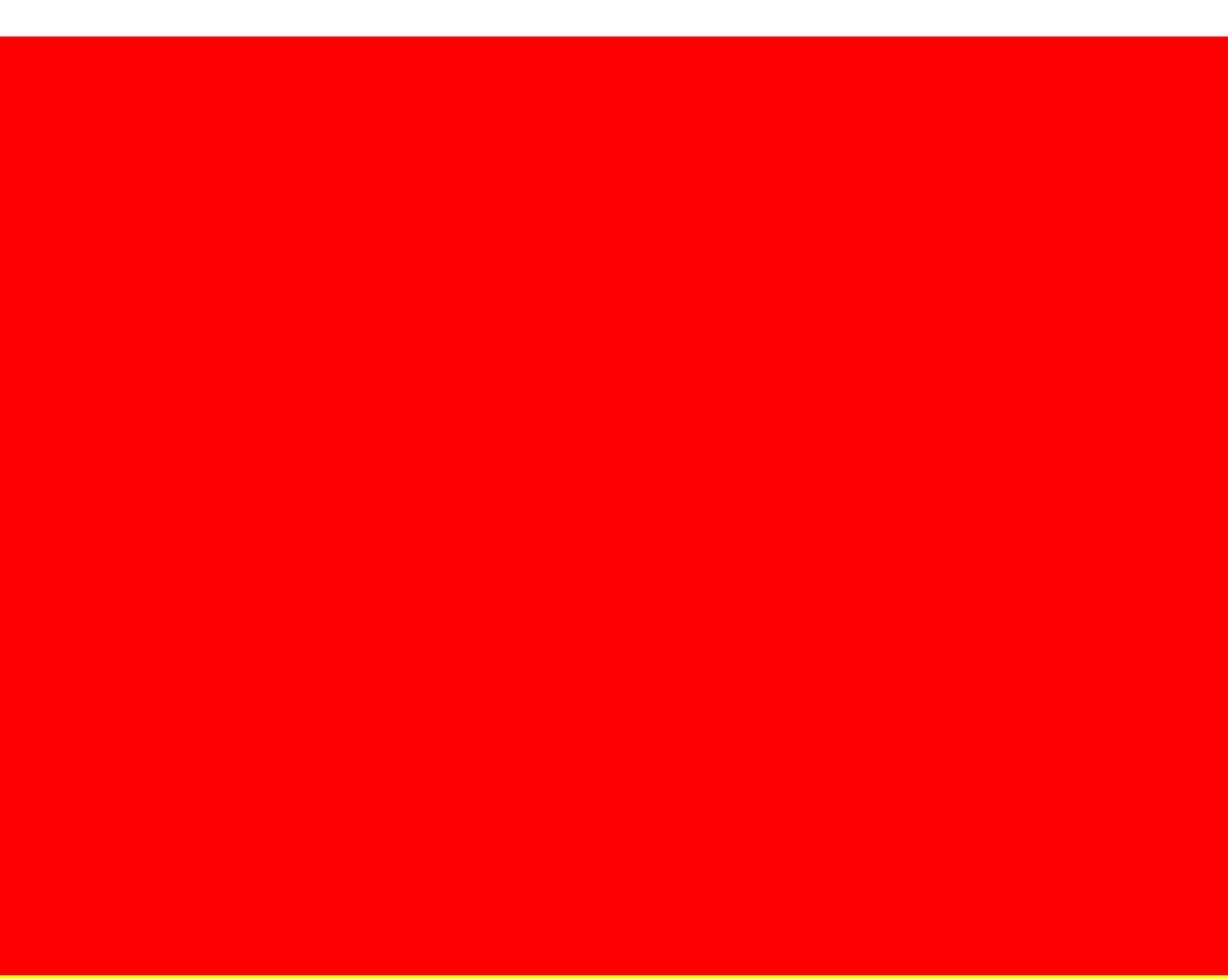
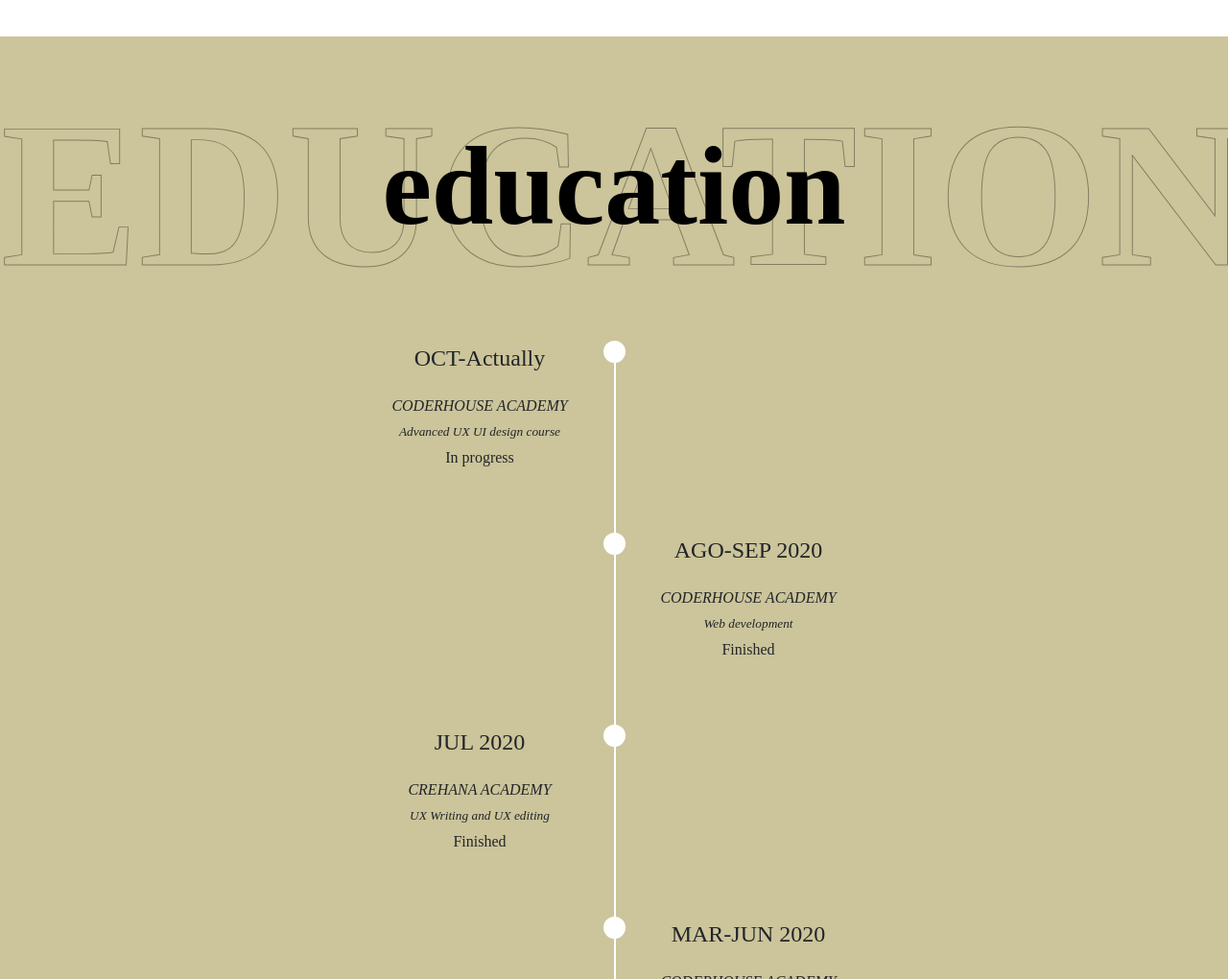
Before and after one commit to mmolassi/portfolio-bootstrap, a website: page index.html in a window 1280 px wide. Shown: the part 2460-3480 px from the top of the page at 96% size. Drawn offline with nearby package versions, Linux system fonts and the light colour scheme.

Commit message:
termine education

```diff
--- a/index.html
+++ b/index.html
@@ -96,7 +96,7 @@
         <div class="experience_title_container">
           <div class="experience_title">experience</div>
         </div>
-        <hr class="experience_line"/>
+        <hr class="experience_line" />
         <div class="container">
           <div class="row">
             <div class="col-sm">
@@ -132,7 +132,51 @@
           </div>
         </div>
       </article>
-      <article id="education"></article>
+      <article id="education">
+        <div class="education_img_container"></div>
+        <div class="education_img"></div>
+        <div class="education_title_container">
+          <div class="education_title">education</div>
+        </div>
+        <div id="education_grid">
+          <div id="vertical_line"></div>
+          <div id="point_1" class="point"></div>
+          <div id="point_2" class="point"></div>
+          <div id="point_3" class="point"></div>
+          <div id="point_4" class="point"></div>
+          <div id="point_5" class="point"></div>
+          <div id="block_1">
+            <div class="date">OCT-Actually</div>
+            <div class="place">CODERHOUSE ACADEMY</div>
+            <div class="position">Advanced UX UI design course</div>
+            <div class="status">In progress</div>
+          </div>
+          <div id="block_2">
+            <div class="date">AGO-SEP 2020</div>
+            <div class="place">CODERHOUSE ACADEMY </div>
+            <div class="position">Web development</div>
+            <div class="status">Finished</div>
+          </div>
+          <div id="block_3">
+            <div class="date">JUL 2020</div>
+            <div class="place">CREHANA ACADEMY</div>
+            <div class="position">UX Writing and UX editing</div>
+            <div class="status">Finished</div>
+          </div>
+          <div id="block_4">
+            <div class="date">MAR-JUN 2020</div>
+            <div class="place">CODERHOUSE ACADEMY</div>
+            <div class="position">UX/UI Designer</div>
+            <div class="status">Finished</div>
+          </div>
+          <div id="block_5">
+            <div class="date">2014/2017</div>
+            <div class="place">MORÓN UNIVERSITY</div>
+            <div class="position"> Fashion Designer and Textil Designer</div>
+            <div class="status"> Finished</div>
+          </div>
+        </div>
+      </article>
       <article id="skills"></article>
       <article id="portfolio"></article>
       <article id="contact"></article>
--- /dev/null
+++ b/scss/_education.scss
@@ -0,0 +1,187 @@
+#education {
+    height: 1200px;
+    background-color: #CCC49A;
+
+    .education_img_container {
+        background-image: url("/assets/images/education.svg");
+        background-repeat: no-repeat;
+        background-size: 100% 100%;
+        height: 31.392vw;
+        width: 100%;
+
+        max-width: 1416px;
+        max-height: 297px;
+    }
+
+    .education_title_container {
+        display: flex;
+        justify-content: center;
+
+        .education_title {
+            margin-top: -16.181vw;
+
+
+            text-align: left;
+            font: normal normal bold 9.061vw Playfair Display;
+            letter-spacing: 0px;
+            color: #000000;
+        }
+
+        font-size: x-large;
+    }
+
+    #education_grid {
+        display: grid;
+        grid-template-columns: 1fr 200px 30px 1fr;
+        grid-template-rows: repeat(5, 200px);
+        margin-top: 20px;
+
+        #vertical_line {
+            grid-column: 4 / 4;
+            grid-row: 1 / span 4;
+
+            width: 2px;
+            background-color: white;
+        }
+
+
+        .point {
+            width: 23px;
+            height: 23px;
+            background: white;
+            border-radius: 1000px;
+            margin-left: -11.5px;
+        }
+
+        #point_1 {
+            grid-column: 4 / 4;
+            grid-row: 1 / 1;
+        }
+
+        #point_2 {
+            grid-column: 4 / 4;
+            grid-row: 2 / 2;
+        }
+
+        #point_3 {
+            grid-column: 4 / 4;
+            grid-row: 3 / 3;
+        }
+
+        #point_4 {
+            grid-column: 4 / 4;
+            grid-row: 4 / 4;
+        }
+
+        #point_5 {
+            grid-column: 4 / 4;
+            grid-row: 5 / 5;
+        }
+
+
+        #block_1 {
+            grid-column: 2 / 2;
+            grid-row: 1 / 1;
+        }
+
+        #block_2 {
+            grid-column: 2 / 2;
+            grid-row: 2 / 2;
+        }
+
+        #block_3 {
+            grid-column: 2 / 2;
+            grid-row: 3 / 3;
+        }
+
+        #block_4 {
+            grid-column: 2 / 2;
+            grid-row: 4 / 4;
+        }
+
+        #block_5 {
+            grid-column: 2 / 2;
+            grid-row: 5 / 5;
+        }
+    }
+
+    .date {
+        font-size: x-large;
+        font-family: Playfair Display;
+        margin-bottom: 20px;
+    }
+
+    .place {
+        font-size: medium;
+        font-family: Playfair Display;
+        font-style: italic;
+        margin-bottom: 5px;
+    }
+
+    .position {
+        font-family: Playfair Display;
+        font-size: smaller;
+        font-style: italic;
+        margin-bottom: 5px;
+    }
+
+    .status {
+        font-family: raleway;
+    }
+}
+
+@media screen and (min-width: 768px) {
+    #education {
+        height: 1300px;
+        text-align: center;
+
+        #education_grid {
+            grid-template-columns: 1fr 200px 40px 40px 200px 1fr;
+
+            #vertical_line {
+                grid-column: 4 / 4;
+            }
+
+            #point_1 {
+                grid-column: 4 / 4;
+            }
+
+            #point_2 {
+                grid-column: 4 / 4;
+            }
+
+            #point_3 {
+                grid-column: 4 / 4;
+            }
+
+            #point_4 {
+                grid-column: 4 / 4;
+            }
+
+            #point_5 {
+                grid-column: 4 / 4;
+            }
+
+
+            #block_1 {
+                grid-column: 2 / 2;
+            }
+
+            #block_2 {
+                grid-column: 5 / 5;
+            }
+
+            #block_3 {
+                grid-column: 2 / 2;
+            }
+
+            #block_4 {
+                grid-column: 5 / 5;
+            }
+
+            #block_5 {
+                grid-column: 2 / 2;
+            }
+        }
+    }
+}
--- a/scss/_experience.scss
+++ b/scss/_experience.scss
@@ -1,5 +1,5 @@
 #experience {
-    height: 978px;
+    height: 750px;
     background-color: white;
 
     .experience_img_container {
@@ -25,11 +25,12 @@
         .experience_title {
             margin-top: -16.181vw;
 
+
             text-align: left;
             font: normal normal bold 9.061vw Playfair Display;
             letter-spacing: 0px;
             color: #000000;
-        }
+        }font-size: x-large;
     }
 
     .experience_line {
--- a/scss/_home.scss
+++ b/scss/_home.scss
@@ -75,7 +75,7 @@
                 width: 154px;
                 height: 122px;
 
-                margin-top: 180px;
+                margin-top: 200px;
             }
 
             .phrase__text {
--- a/scss/style.scss
+++ b/scss/style.scss
@@ -1,5 +1,6 @@
 @import "home";
 @import "experience";
+@import "education";
 
 html {
     scroll-behavior: smooth;
@@ -21,13 +22,6 @@
 section {
     article {
         width: 100%;
-    }
-
-
-
-    #education {
-        height: 978px;
-        background-color: red;
     }
 
     #skills {
```
Also changed, not shown: assets/images/education.svg (added), css/style.css.
